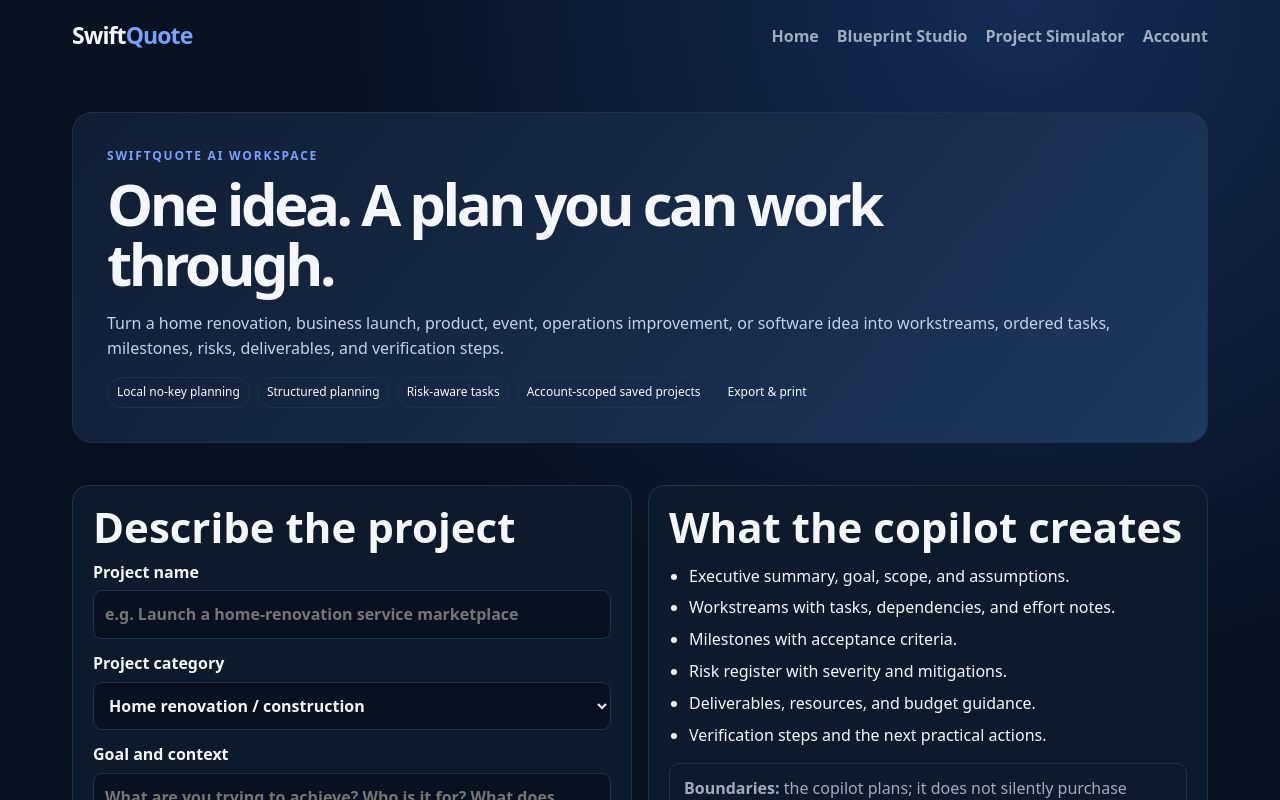
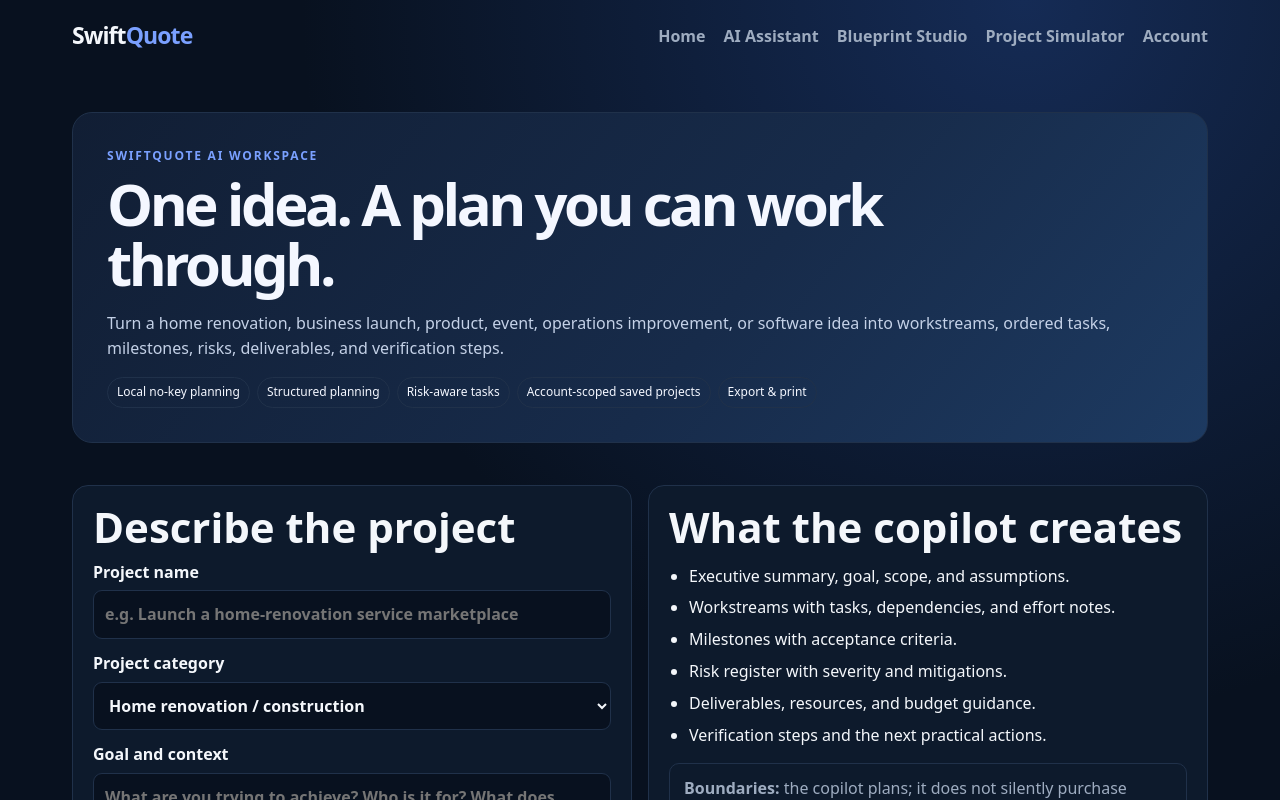
Before and after one commit to enrique34780-ctrl/SwiftQuote, a website: page public/copilot.html in a window 1280 px wide. Shown: the top 800 px of the page. Drawn offline with Linux system fonts and the light colour scheme; no server answers.

Commit message:
Link conversational assistant from Project Copilot

```diff
--- a/public/copilot.html
+++ b/public/copilot.html
@@ -7,7 +7,7 @@
 <link rel="stylesheet" href="/styles.css"><link rel="stylesheet" href="/project-tools.css">
 </head>
 <body>
-<header class="nav"><a class="brand" href="/">Swift<span>Quote</span></a><nav><a href="/">Home</a><a href="/blueprints.html">Blueprint Studio</a><a href="/simulator.html">Project Simulator</a><a href="/#account">Account</a></nav></header>
+<header class="nav"><a class="brand" href="/">Swift<span>Quote</span></a><nav><a href="/">Home</a><a href="/assistant.html">AI Assistant</a><a href="/blueprints.html">Blueprint Studio</a><a href="/simulator.html">Project Simulator</a><a href="/#account">Account</a></nav></header>
 <main class="page-wrap">
 <section class="studio-hero"><div class="eyebrow">SWIFTQUOTE AI WORKSPACE</div><h1>One idea. A plan you can work through.</h1><p>Turn a home renovation, business launch, product, event, operations improvement, or software idea into workstreams, ordered tasks, milestones, risks, deliverables, and verification steps.</p><div class="pill-row"><span>Local no-key planning</span><span>Structured planning</span><span>Risk-aware tasks</span><span>Account-scoped saved projects</span><span>Export & print</span></div></section>
 <div class="studio-grid">
```
